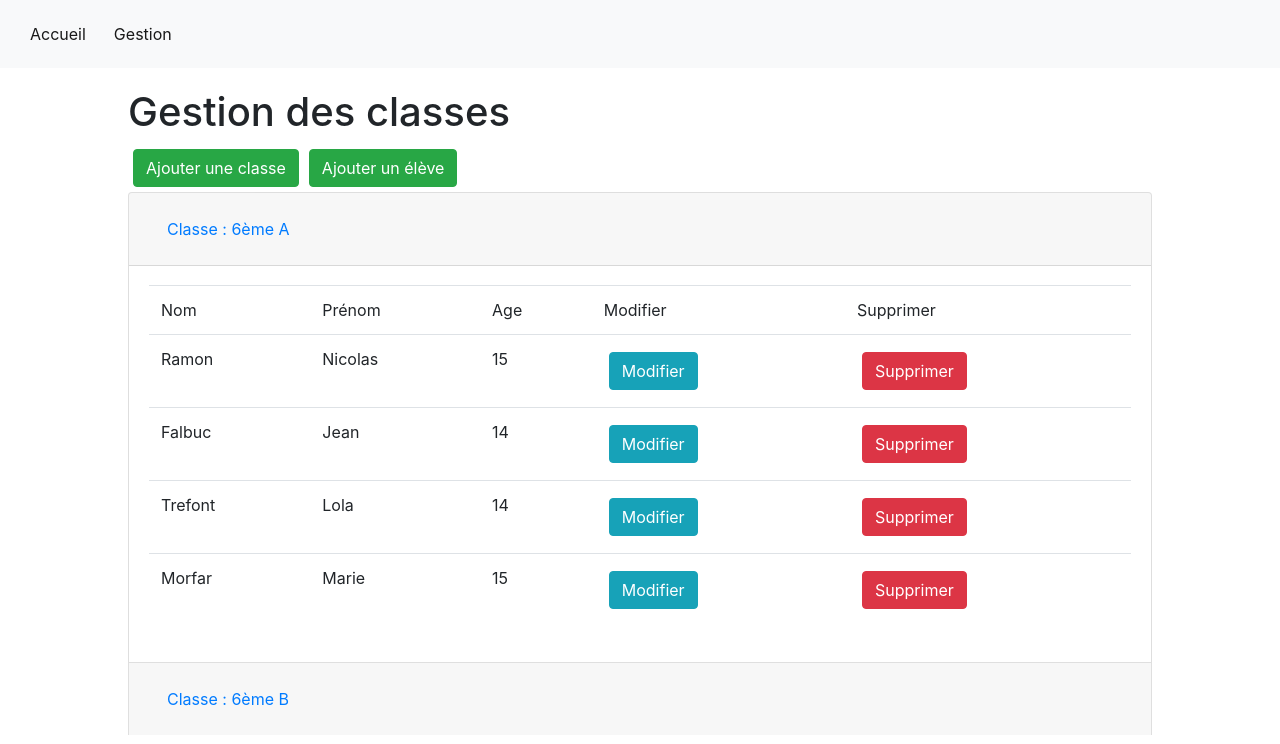
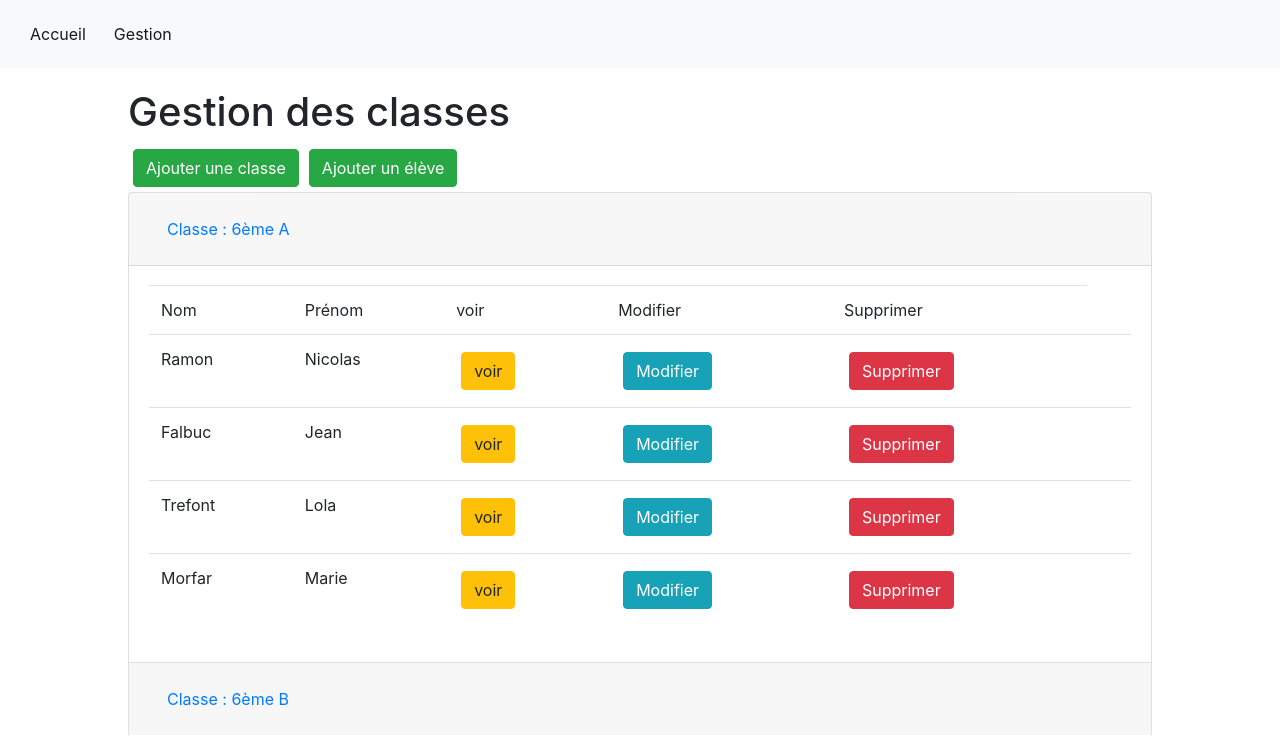
Before and after one commit to nicolasfreb/ecole, a React (Create React App) app: page /Gestion in a window 1280 px wide. Shown: the top 744 px of the page. Built offline with nearby package versions, Linux system fonts and the light colour scheme.

Commit message:
ajout de la fonctionnaliter voir

```diff
--- a/src/Eleve/Eleve.js
+++ b/src/Eleve/Eleve.js
@@ -6,44 +6,65 @@ class Eleve extends Component {
     static ident;
     static nom;
     static prenom;
-    static age;
+    static naissance;
+    static telephone;
+    static email;
     static classe;
+    static rand;
 
     constructor(props){
         super(props);
-        this.ident = props.nom + props.prenom + props.age;
         this.nom = props.nom;
         this.prenom = props.prenom;
-        this.age = props.age;
+        this.naissance = props.naissance;
+        this.telephone = props.telephone;
+        this.email = props.email;
         this.classe = props.classe;
+        this.ident = props.nom + props.prenom ;
     }
+
+
 
     render () {
         return(
             <tr key={this.ident}>
                 <td>{this.nom}</td>
                 <td>{this.prenom}</td>
-                <td>{this.age}</td>
+                <td>
+                    <button
+                        type="button"
+                        className="btn btn-warning"
+                        data-toggle="modal"
+                        data-target={"#VoirEleve" + this.ident}
+                    >voir</button>
+                </td>
                 <td><button
                     type="button"
                     className="btn btn-info"
                     data-toggle="modal"
                     data-target={"#FormModifEleve" + this.ident}
                 >Modifier</button>
+
+                </td>
+                <td>
+                    <button type="button" className="btn btn-danger" onClick={() => {
+                        this.props.removeEleve (this.ident);
+                    }}>Supprimer</button>
+                </td>
+
+                <td>
                     <FormEleve
                         state = {this.props.state}
                         ident = {this.ident}
                         nom = {this.nom}
                         prenom = {this.prenom}
                         classe = {this.classe}
-                    age = {this.age}
+                        naissance = {this.naissance}
+                        telephone = {this.telephone}
+                        email = {this.email}
                         modifEleve={this.props.modifEleve.bind(this)}
                     />
                 </td>
-                <td><button type="button" className="btn btn-danger" onClick={() => {
-                    this.props.removeEleve (this.ident);
-                }}
-                >Supprimer</button></td>
             </tr>
         );
       }
--- a/src/Eleve/Eleves.js
+++ b/src/Eleve/Eleves.js
@@ -18,16 +18,16 @@ class Eleves extends Component {
     componentDidMount() {
         this.AddClasse("6ème A");
         this.AddClasse("6ème B");
-        this.AddEleve("Ramon", "Nicolas", 15, "6ème A");
-        this.AddEleve("Falbuc", "Jean", 14, "6ème A");
-        this.AddEleve("Trefont", "Lola", 14, "6ème A");
-        this.AddEleve("Morfar", "Marie", 15, "6ème A");
-        this.AddEleve("Lavoi", "Arnaud", 15, "6ème B");
+        this.AddEleve("Ramon", "Nicolas",  "6ème A", "1984-04-27", "0102030405", "toto@toto.com");
+        this.AddEleve("Falbuc", "Jean", "6ème A", "1984-04-27", "0102030405", "toto@toto.com");
+        this.AddEleve("Trefont", "Lola", "6ème A", "1984-04-27", "0102030405", "toto@toto.com");
+        this.AddEleve("Morfar", "Marie", "6ème A", "1984-04-27", "0102030405", "toto@toto.com");
+        this.AddEleve("Lavoi", "Arnaud", "6ème B", "1984-04-27", "0102030405", "toto@toto.com");
     }
 
-    AddEleve(nom, prenom, age, classe){
+    AddEleve(nom, prenom, classe, naissance,telephone, email){
         this.setState(prevState => ({
-            listEleve: [...prevState.listEleve, new Eleve({nom : nom, prenom : prenom, age : age, classe : classe})],
+            listEleve: [...prevState.listEleve, new Eleve({nom : nom, prenom : prenom,  classe : classe, naissance : naissance, telephone : telephone, email : email})],
         }));
         document.getElementById('formEleve').reset();
     }
@@ -39,14 +39,15 @@ class Eleves extends Component {
         document.getElementById('formClasse').reset();
     }
     removeEleve (i) {
+        console.log(i);
         this.setState({listEleve: this.state.listEleve.filter(function(eleve) {
             return eleve.ident !== i
         })});
     }
 
-    modifEleve (nom, prenom, age, classe, ident) {
+    modifEleve (nom, prenom, classe, ident, naissance, telephone, email) {
         this.removeEleve (ident);
-        this.AddEleve(nom, prenom, age, classe);
+        this.AddEleve(nom, prenom, classe, naissance,telephone, email);
         document.getElementsByClassName("modal-backdrop")[0].remove();
     }
 
--- a/src/Eleve/FormEleve.js
+++ b/src/Eleve/FormEleve.js
@@ -1,23 +1,31 @@
 import { Component } from 'react'
 
-class FormEleve extends Component {static ident;
+class FormEleve extends Component {
+    static ident;
     static nom;
     static prenom;
-    static age;
+    static telephone;
+    static naissance;
+    static email;
     static classe;
 
     constructor(props){
         super(props);
 
-        this.ident = props.nom + props.prenom + props.age;
+        this.ident = props.ident ;
         this.nom = props.nom;
         this.prenom = props.prenom;
+        this.telephone = props.telephone;
+        this.naissance = props.naissance;
+        this.email = props.email;
         this.age = props.age;
         this.classe = props.classe;
+
 
     }
     render() {
         return (
+            <div>
                 <div className="modal fade"  role="dialog"  id={"FormModifEleve" + this.ident} aria-labelledby="exampleModalLabel" aria-hidden="true">
                     <div className="modal-dialog" role="document">
                         <div className="modal-content">
@@ -37,10 +45,17 @@ class FormEleve extends Component {static ident;
                                         <label>Prenom</label>
                                         <input type="prenom" className="form-control" id={"prenomModif" + this.ident} placeholder="Entrer un prénom" defaultValue={this.prenom}/>
                                     </div>
-
                                     <div className="form-group">
-                                    <label>Age</label>
-                                    <input type="number" className="form-control" id={"ageModif" + this.ident}  placeholder="Entrer un age" defaultValue={this.age}/>
+                                            <label>Date de naissance</label>
+                                            <input type="date" className="form-control" id={"naissanceModif" + this.ident}  placeholder="Entrer votre date de naissance" defaultValue={this.naissance}/>
+                                        </div>
+                                        <div className="form-group">
+                                            <label>Numéro de téléphone</label>
+                                            <input type="telephone" className="form-control" id={"telephoneModif" + this.ident}  placeholder="Entrer votre numéro de téléphone" defaultValue={this.telephone}/>
+                                        </div>
+                                        <div className="form-group">
+                                            <label>Adresse Email</label>
+                                            <input type="email" className="form-control" id={"emailModif" + this.ident}  placeholder="Entrer votre adresse email" defaultValue={this.email}/>
                                         </div>
                                     <div className="form-group">
                                         <label>Classe de l'élève</label>
@@ -56,12 +71,31 @@ class FormEleve extends Component {static ident;
                                 <button type="button" className="btn btn-primary" onClick={() => {
                                     var nom = document.getElementById('nomModif' + this.ident).value;
                                     var prenom = document.getElementById('prenomModif' + this.ident).value;
-                                var age = document.getElementById('ageModif' + this.ident).value;
+                                    var naissance = document.getElementById('naissanceModif' + this.ident).value;
+                                    var telephone = document.getElementById('telephoneModif' + this.ident).value;
+                                    var email = document.getElementById('emailModif' + this.ident).value;
                                     var classe = document.getElementById('classeModif' + this.ident).value;
-                                this.props.modifEleve(nom, prenom, age, classe, this.props.ident)
+                                    this.props.modifEleve(nom, prenom, classe, this.ident, naissance, telephone, email);
                                 }}
                                 > Modifier</button>
-                            <button type="button" className="btn btn-secondary" data-dismiss="modal">Close</button>
+                                <button type="button" className="btn btn-secondary" data-dismiss="modal">Fermer</button>
+                            </div>
+                        </div>
+                    </div>
+                </div>
+                <div className="modal fade"  role="dialog"  id={"VoirEleve" + this.ident} aria-labelledby="exampleModalLabel" aria-hidden="true">
+                    <div className="modal-dialog" role="document">
+                        <div className="modal-content">
+                            <div className="card-body">
+                                <button type="button" className="close" data-dismiss="modal" aria-label="Close">
+                                    <span aria-hidden="true">&times;</span>
+                                </button>
+                                <h5 className="card-title">{this.nom} {this.prenom}</h5>
+                                <p className="card-text">Date de naissance : {this.naissance}</p>
+                                <p className="card-text">Numéro de téléphone : {this.telephone}</p>
+                                <p className="card-text">Adresse email : {this.email}</p>
+                                <button type="button" className="btn btn-secondary" data-dismiss="modal">Fermer</button>
+                            </div>
                         </div>
                     </div>
                 </div>
--- a/src/Eleve/ListEleve.js
+++ b/src/Eleve/ListEleve.js
@@ -31,7 +31,7 @@ class ListEleve extends Component {
                                 <tr>
                                     <td>Nom</td>
                                     <td>Prénom</td>
-                                    <td>Age</td>
+                                    <td>voir</td>
                                     <td>Modifier</td>
                                     <td>Supprimer</td>
                                 </tr>
@@ -48,7 +48,9 @@ class ListEleve extends Component {
                                             ident = {eleve.ident}
                                             nom={eleve.nom}
                                             prenom={eleve.prenom}
-                                            age={eleve.age}
+                                            telephone={eleve.telephone}
+                                            naissance={eleve.naissance}
+                                            email={eleve.email}
                                             classe={eleve.classe}
                                             state={this.props.state}
                                             removeEleve={this.props.removeEleve.bind(this)}
--- a/src/Eleve/Style/Eleves.css
+++ b/src/Eleve/Style/Eleves.css
@@ -1,7 +1,6 @@
 .listTable{
     margin:10px;
 }
-.modal{ display:block; }
 .btn{
     Margin:5px;
 }
```
Also changed, not shown: src/Eleve/Form.js (+16 -7 lines), 1 other file (tests, documents, lock files or other folders). Lines whose indentation alone changed are shown as unchanged.
